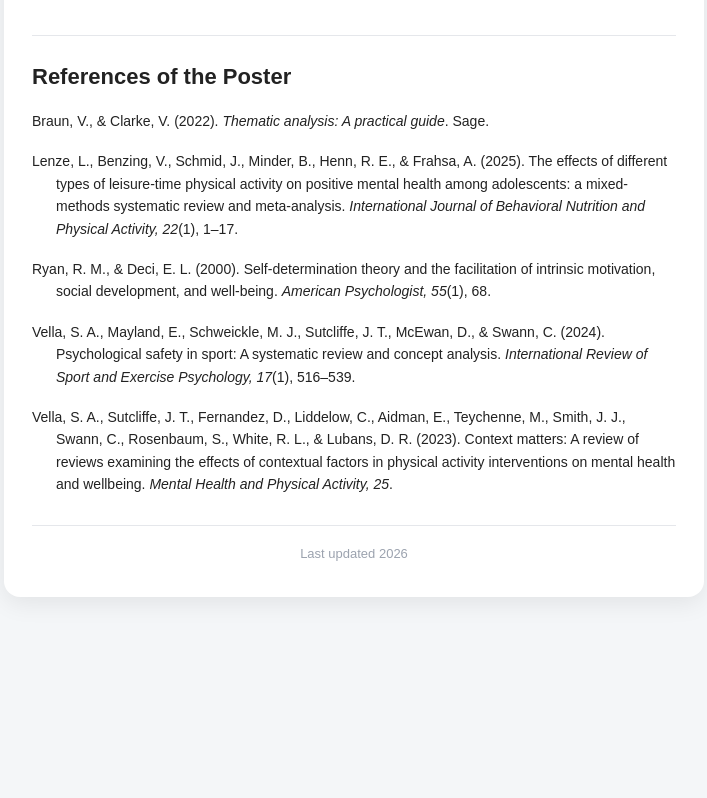
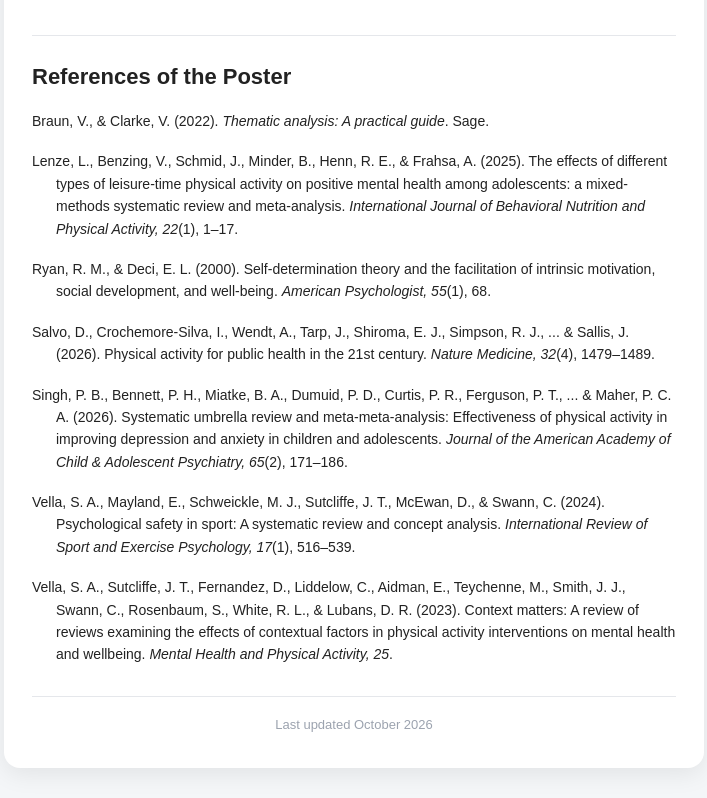
Before and after one commit to larslenze/posters, a plain HTML site: page poster-3/index.html in a window 1280 px wide. Shown: the part 681-1479 px from the top of the page, without its empty margins (286-993 px from the left). Before the commit the page ends 1308 px from the top, so only its background shows below. Drawn offline with Linux system fonts and the light colour scheme.

Commit message:
Update index.html

```diff
--- a/poster-3/index.html
+++ b/poster-3/index.html
@@ -223,6 +223,18 @@
         </div>
 
         <div class="reference">
+          Salvo, D., Crochemore-Silva, I., Wendt, A., Tarp, J., Shiroma, E. J., Simpson, R. J., ... &amp; Sallis, J. (2026).
+          Physical activity for public health in the 21st century.
+          <em>Nature Medicine, 32</em>(4), 1479–1489.
+        </div>
+
+        <div class="reference">
+          Singh, P. B., Bennett, P. H., Miatke, B. A., Dumuid, P. D., Curtis, P. R., Ferguson, P. T., ... &amp; Maher, P. C. A. (2026).
+          Systematic umbrella review and meta-meta-analysis: Effectiveness of physical activity in improving depression and anxiety in children and adolescents.
+          <em>Journal of the American Academy of Child &amp; Adolescent Psychiatry, 65</em>(2), 171–186.
+        </div>
+
+        <div class="reference">
           Vella, S. A., Mayland, E., Schweickle, M. J., Sutcliffe, J. T., McEwan, D., &amp; Swann, C. (2024).
           Psychological safety in sport: A systematic review and concept analysis.
           <em>International Review of Sport and Exercise Psychology, 17</em>(1), 516–539.
@@ -239,7 +251,7 @@
       </div>
 
       <div class="footer">
-        Last updated 2026
+        Last updated October 2026
       </div>
 
     </div>
```
